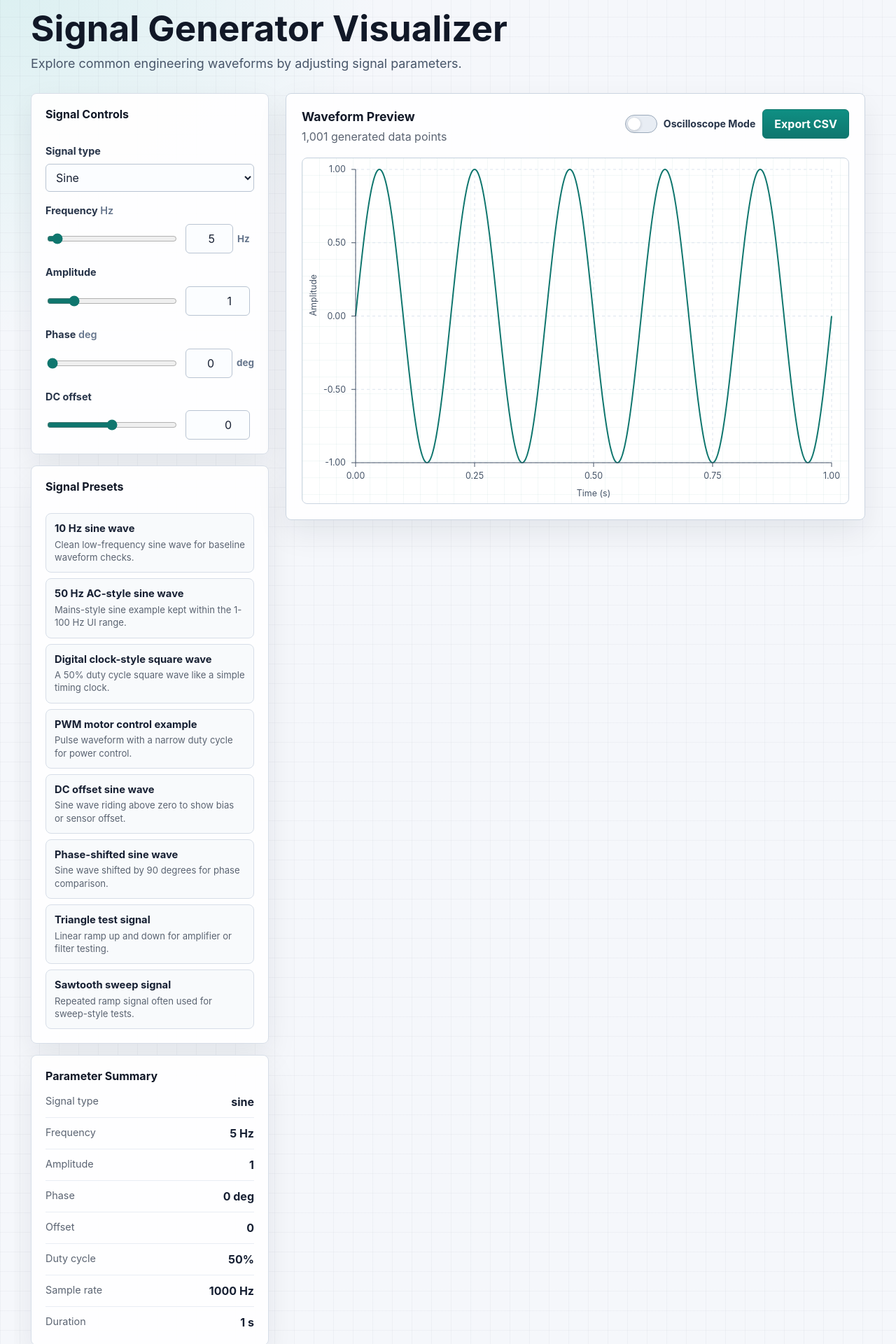
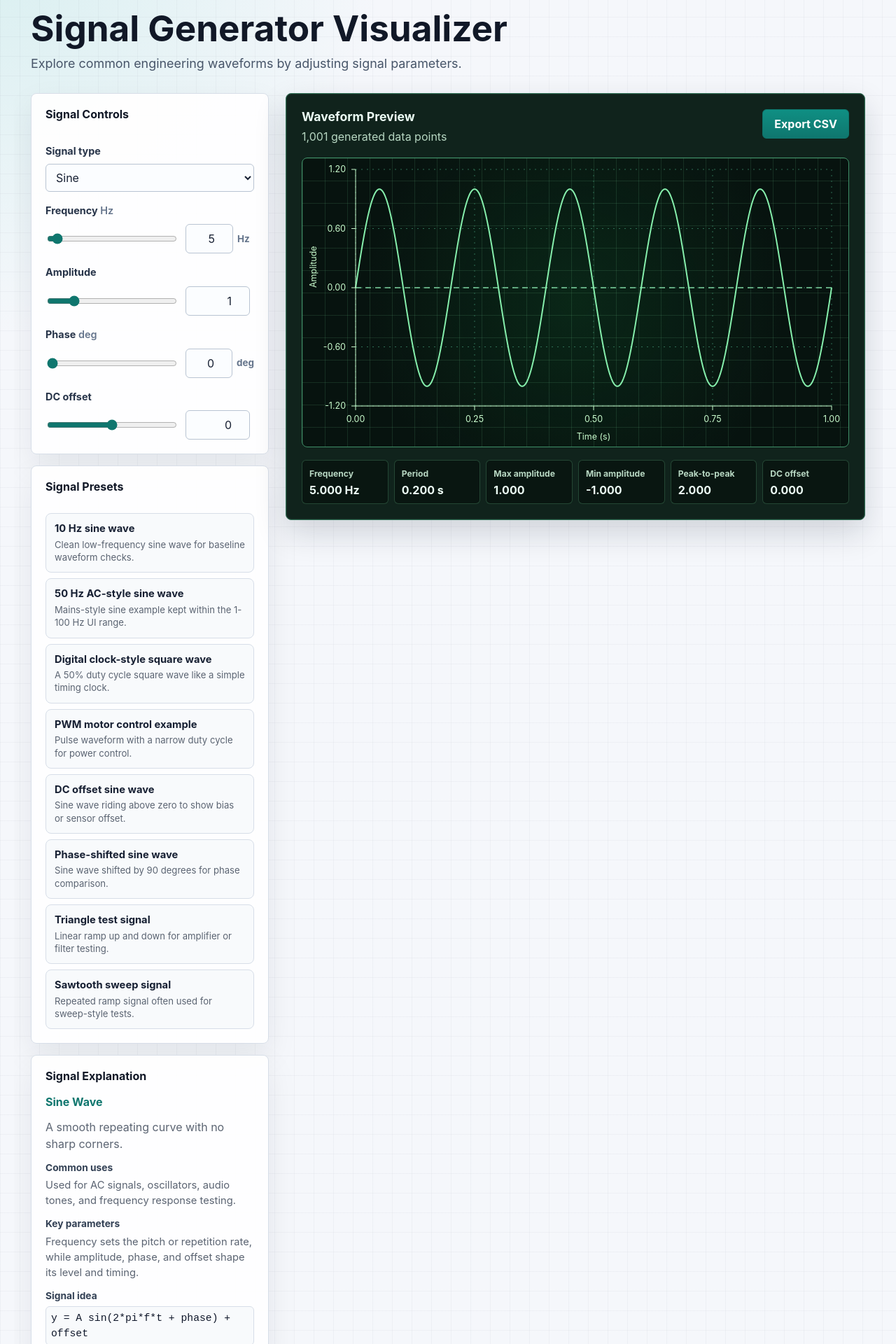
Before and after one commit to hychaw/signal-generator-visualizer, a React (Vite) app: page / in a window 1280 px wide. Shown: the part 60-1980 px from the top of the page at 70% size. Built offline with nearby package versions, Linux system fonts and the light colour scheme.

Commit message:
Simplify waveform display

```diff
--- a/src/App.css
+++ b/src/App.css
@@ -224,10 +224,6 @@
   outline: none;
 }
 
-.summary-panel h2 {
-  margin-bottom: 14px;
-}
-
 .explanation-panel h2 {
   margin-bottom: 14px;
 }
@@ -278,45 +274,18 @@
   white-space: normal;
 }
 
-.parameter-list {
-  display: grid;
-  gap: 10px;
-  margin: 0;
-}
-
-.parameter-list div {
-  display: flex;
-  justify-content: space-between;
-  gap: 16px;
-  border-bottom: 1px solid #e8edf4;
-  padding-bottom: 10px;
-}
-
-.parameter-list div:last-child {
-  border-bottom: 0;
-  padding-bottom: 0;
-}
-
-.parameter-list dt {
-  color: #5b6472;
-  font-size: 0.9rem;
-}
-
-.parameter-list dd {
-  margin: 0;
-  color: #172033;
-  font-weight: 700;
-  text-align: right;
-}
-
 .waveform-panel {
   display: grid;
-  grid-template-rows: auto minmax(390px, 1fr);
+  grid-template-rows: auto minmax(390px, 1fr) auto;
   gap: 18px;
   min-height: 610px;
   min-width: 0;
   padding: 22px;
-  border-color: #cbd5e1;
+  border-color: #2f6f55;
+  background: #10231c;
+  box-shadow:
+    0 18px 45px rgba(15, 23, 42, 0.16),
+    0 0 0 1px rgba(134, 239, 172, 0.08) inset;
 }
 
 .waveform-details {
@@ -329,7 +298,12 @@
 
 .waveform-details h2 {
   margin-bottom: 6px;
+  color: #ecfdf5;
   font-size: 1.1rem;
+}
+
+.waveform-details p {
+  color: #b7d7c2;
 }
 
 .waveform-actions {
@@ -339,62 +313,6 @@
   gap: 10px;
   align-items: center;
   min-width: 0;
-}
-
-.mode-toggle {
-  display: inline-flex;
-  gap: 9px;
-  align-items: center;
-  min-height: 40px;
-  color: #273449;
-  font-size: 0.88rem;
-  font-weight: 700;
-  cursor: pointer;
-}
-
-.mode-toggle input {
-  position: absolute;
-  opacity: 0;
-  pointer-events: none;
-}
-
-.mode-toggle-track {
-  position: relative;
-  width: 46px;
-  height: 26px;
-  flex: 0 0 auto;
-  border: 1px solid #9aa9ba;
-  border-radius: 999px;
-  background: #e8edf4;
-  transition:
-    background-color 160ms ease,
-    border-color 160ms ease,
-    box-shadow 160ms ease;
-}
-
-.mode-toggle-thumb {
-  position: absolute;
-  top: 3px;
-  left: 3px;
-  width: 18px;
-  height: 18px;
-  border-radius: 999px;
-  background: #ffffff;
-  box-shadow: 0 1px 4px rgba(15, 23, 42, 0.22);
-  transition: transform 160ms ease;
-}
-
-.mode-toggle input:checked + .mode-toggle-track {
-  border-color: #0f766e;
-  background: #0f766e;
-}
-
-.mode-toggle input:checked + .mode-toggle-track .mode-toggle-thumb {
-  transform: translateX(20px);
-}
-
-.mode-toggle input:focus-visible + .mode-toggle-track {
-  box-shadow: 0 0 0 3px rgba(15, 118, 110, 0.24);
 }
 
 .export-button {
@@ -428,50 +346,8 @@
   width: 100%;
   min-width: 0;
   min-height: 390px;
-  border: 1px solid #cbd5e1;
+  border: 1px solid #3f8f68;
   border-radius: 8px;
-  background:
-    linear-gradient(rgba(15, 118, 110, 0.05) 1px, transparent 1px),
-    linear-gradient(90deg, rgba(15, 118, 110, 0.05) 1px, transparent 1px),
-    #ffffff;
-  background-size: 24px 24px;
-  overflow: hidden;
-}
-
-.waveform-chart .recharts-cartesian-grid line {
-  stroke: #dce4ee;
-}
-
-.waveform-chart .recharts-text {
-  fill: #475569;
-  font-size: 0.78rem;
-}
-
-.waveform-chart .recharts-default-tooltip {
-  border: 1px solid #cbd5e1 !important;
-  border-radius: 6px;
-  box-shadow: 0 12px 26px rgba(15, 23, 42, 0.12);
-}
-
-.waveform-panel-oscilloscope {
-  border-color: #2f6f55;
-  background: #10231c;
-  box-shadow:
-    0 18px 45px rgba(15, 23, 42, 0.16),
-    0 0 0 1px rgba(134, 239, 172, 0.08) inset;
-}
-
-.waveform-panel-oscilloscope h2,
-.waveform-panel-oscilloscope .mode-toggle {
-  color: #ecfdf5;
-}
-
-.waveform-panel-oscilloscope p {
-  color: #b7d7c2;
-}
-
-.waveform-chart-oscilloscope {
-  border-color: #3f8f68;
   background:
     linear-gradient(rgba(134, 239, 172, 0.12) 1px, transparent 1px),
     linear-gradient(90deg, rgba(134, 239, 172, 0.12) 1px, transparent 1px),
@@ -482,18 +358,21 @@
     32px 32px,
     100% 100%,
     auto;
+  overflow: hidden;
 }
 
-.waveform-chart-oscilloscope .recharts-cartesian-grid line {
+.waveform-chart .recharts-cartesian-grid line {
   stroke: #2f6f55;
 }
 
-.waveform-chart-oscilloscope .recharts-text {
+.waveform-chart .recharts-text {
   fill: #c8facc;
+  font-size: 0.78rem;
 }
 
-.waveform-chart-oscilloscope .recharts-default-tooltip {
+.waveform-chart .recharts-default-tooltip {
   border-color: #3f8f68 !important;
+  border-radius: 6px;
   background: #0c1f18 !important;
   box-shadow: 0 12px 26px rgba(0, 0, 0, 0.28);
 }
@@ -594,16 +473,12 @@
     justify-content: stretch;
   }
 
-  .mode-toggle {
-    width: 100%;
-  }
-
   .export-button {
     width: 100%;
   }
 
   .waveform-panel {
-    grid-template-rows: auto minmax(320px, 1fr);
+    grid-template-rows: auto minmax(320px, 1fr) auto;
     min-height: 480px;
   }
 
--- a/src/App.tsx
+++ b/src/App.tsx
@@ -1,7 +1,6 @@
 import { useMemo, useState } from "react";
 import "./App.css";
 
-import ParameterSummary from "./components/ParameterSummary";
 import SignalControls from "./components/SignalControls";
 import SignalExplanation from "./components/SignalExplanation";
 import SignalPresets from "./components/SignalPresets";
@@ -24,7 +23,6 @@ function App() {
   const [parameters, setParameters] = useState<SignalParameters>(
     () => sanitizeSignalParameters(DEFAULT_SIGNAL_PARAMETERS),
   );
-  const [oscilloscopeMode, setOscilloscopeMode] = useState(false);
 
   const signalData = useMemo(() => generateSignal(parameters), [parameters]);
 
@@ -61,16 +59,13 @@ function App() {
             onParametersChange={updateParameters}
           />
           <SignalPresets onPresetSelect={updateParameters} />
-          <ParameterSummary parameters={parameters} />
           <SignalExplanation signalType={parameters.type} />
         </div>
 
         <WaveformPanel
           data={signalData}
-          oscilloscopeMode={oscilloscopeMode}
           parameters={parameters}
           onExportCsv={exportSignalCsv}
-          onOscilloscopeModeChange={setOscilloscopeMode}
         />
       </section>
 
--- a/src/components/ParameterSummary.tsx
+++ /dev/null
@@ -1,50 +0,0 @@
-import type { SignalParameters } from "../lib/signalTypes";
-
-interface ParameterSummaryProps {
-  parameters: SignalParameters;
-}
-
-function ParameterSummary({ parameters }: ParameterSummaryProps) {
-  return (
-    <section className="panel summary-panel" aria-labelledby="summary-title">
-      <h2 id="summary-title">Parameter Summary</h2>
-
-      <dl className="parameter-list">
-        <div>
-          <dt>Signal type</dt>
-          <dd>{parameters.type}</dd>
-        </div>
-        <div>
-          <dt>Frequency</dt>
-          <dd>{parameters.frequency} Hz</dd>
-        </div>
-        <div>
-          <dt>Amplitude</dt>
-          <dd>{parameters.amplitude}</dd>
-        </div>
-        <div>
-          <dt>Phase</dt>
-          <dd>{parameters.phase} deg</dd>
-        </div>
-        <div>
-          <dt>Offset</dt>
-          <dd>{parameters.offset}</dd>
-        </div>
-        <div>
-          <dt>Duty cycle</dt>
-          <dd>{parameters.dutyCycle}%</dd>
-        </div>
-        <div>
-          <dt>Sample rate</dt>
-          <dd>{parameters.sampleRate} Hz</dd>
-        </div>
-        <div>
-          <dt>Duration</dt>
-          <dd>{parameters.duration} s</dd>
-        </div>
-      </dl>
-    </section>
-  );
-}
-
-export default ParameterSummary;
--- a/src/components/WaveformPanel.tsx
+++ b/src/components/WaveformPanel.tsx
@@ -13,10 +13,8 @@ import type { SignalParameters, SignalPoint } from "../lib/signalTypes";
 
 interface WaveformPanelProps {
   data: SignalPoint[];
-  oscilloscopeMode: boolean;
   parameters: SignalParameters;
   onExportCsv: () => void;
-  onOscilloscopeModeChange: (enabled: boolean) => void;
 }
 
 interface Measurement {
@@ -41,22 +39,12 @@ const formatChartValue = (value: unknown) => {
 };
 
 const chartTheme = {
-  standard: {
-    axis: "#475569",
-    grid: "#e2e8f0",
-    line: "#0f766e",
-    tooltipBackground: "#ffffff",
-    tooltipBorder: "#cbd5e1",
-    tooltipText: "#172033",
-  },
-  oscilloscope: {
   axis: "#c8facc",
   grid: "#2f6f55",
   line: "#86efac",
   tooltipBackground: "#0c1f18",
   tooltipBorder: "#3f8f68",
   tooltipText: "#ecfdf5",
-  },
 };
 
 const formatMeasurement = (value: number, unit = "") => {
@@ -104,26 +92,26 @@ const getMeasurements = (
       value: formatMeasurement(period, " s"),
     },
     {
-      label: "Max",
+      label: "Max amplitude",
       value: formatMeasurement(max),
     },
     {
-      label: "Min",
+      label: "Min amplitude",
       value: formatMeasurement(min),
     },
     {
-      label: "Peak-to-Peak",
+      label: "Peak-to-peak",
       value: formatMeasurement(max - min),
     },
     {
-      label: "Offset",
+      label: "DC offset",
       value: formatMeasurement(dcOffset),
     },
   ];
 
   if (parameters.type === "square" || parameters.type === "pulse") {
     measurements.push({
-      label: "Duty Cycle",
+      label: "Duty cycle",
       value: formatMeasurement(parameters.dutyCycle, "%"),
     });
   }
@@ -142,20 +130,15 @@ const getOscilloscopeYAxisDomain = (data: SignalPoint[]): [number, number] => {
 
 function WaveformPanel({
   data,
-  oscilloscopeMode,
   parameters,
   onExportCsv,
-  onOscilloscopeModeChange,
 }: WaveformPanelProps) {
-  const theme = oscilloscopeMode ? chartTheme.oscilloscope : chartTheme.standard;
   const measurements = getMeasurements(parameters, data);
-  const yAxisDomain = oscilloscopeMode
-    ? getOscilloscopeYAxisDomain(data)
-    : undefined;
+  const yAxisDomain = getOscilloscopeYAxisDomain(data);
 
   return (
     <section
-      className={`panel waveform-panel${oscilloscopeMode ? " waveform-panel-oscilloscope" : ""}`}
+      className="panel waveform-panel"
       aria-labelledby="waveform-panel-title"
     >
       <div className="waveform-details">
@@ -164,19 +147,6 @@ function WaveformPanel({
           <p>{data.length.toLocaleString()} generated data points</p>
         </div>
         <div className="waveform-actions">
-          <label className="mode-toggle">
-            <input
-              checked={oscilloscopeMode}
-              onChange={(event) =>
-                onOscilloscopeModeChange(event.target.checked)
-              }
-              type="checkbox"
-            />
-            <span className="mode-toggle-track" aria-hidden="true">
-              <span className="mode-toggle-thumb" />
-            </span>
-            <span>Oscilloscope Mode</span>
-          </label>
           <button className="export-button" type="button" onClick={onExportCsv}>
             Export CSV
           </button>
@@ -184,7 +154,7 @@ function WaveformPanel({
       </div>
 
       <div
-        className={`waveform-chart${oscilloscopeMode ? " waveform-chart-oscilloscope" : ""}`}
+        className="waveform-chart"
         role="img"
         aria-label="Generated signal waveform chart"
       >
@@ -194,8 +164,8 @@ function WaveformPanel({
             margin={{ top: 16, right: 24, bottom: 28, left: 16 }}
           >
             <CartesianGrid
-              stroke={theme.grid}
-              strokeDasharray={oscilloscopeMode ? "2 6" : "4 4"}
+              stroke={chartTheme.grid}
+              strokeDasharray="2 6"
             />
             <XAxis
               dataKey="t"
@@ -203,10 +173,10 @@ function WaveformPanel({
                 value: "Time (s)",
                 position: "insideBottom",
                 offset: -18,
-                fill: theme.axis,
+                fill: chartTheme.axis,
               }}
-              stroke={theme.axis}
-              tick={{ fill: theme.axis }}
+              stroke={chartTheme.axis}
+              tick={{ fill: chartTheme.axis }}
               tickFormatter={(value: number) => value.toFixed(2)}
               tickMargin={8}
               type="number"
@@ -219,15 +189,14 @@ function WaveformPanel({
                 angle: -90,
                 position: "insideLeft",
                 offset: 0,
-                fill: theme.axis,
+                fill: chartTheme.axis,
               }}
-              stroke={theme.axis}
-              tick={{ fill: theme.axis }}
+              stroke={chartTheme.axis}
+              tick={{ fill: chartTheme.axis }}
               tickFormatter={(value: number) => value.toFixed(2)}
               tickMargin={8}
               type="number"
             />
-            {oscilloscopeMode && (
             <ReferenceLine
               ifOverflow="extendDomain"
               stroke="#7dd3a0"
@@ -235,24 +204,23 @@ function WaveformPanel({
               strokeWidth={1.5}
               y={0}
             />
-            )}
             <Tooltip
               contentStyle={{
-                backgroundColor: theme.tooltipBackground,
-                borderColor: theme.tooltipBorder,
-                color: theme.tooltipText,
+                backgroundColor: chartTheme.tooltipBackground,
+                borderColor: chartTheme.tooltipBorder,
+                color: chartTheme.tooltipText,
               }}
               formatter={(value) => [formatChartValue(value), "Amplitude"]}
-              itemStyle={{ color: theme.tooltipText }}
+              itemStyle={{ color: chartTheme.tooltipText }}
               labelFormatter={(value) => `Time: ${formatChartValue(value)} s`}
-              labelStyle={{ color: theme.tooltipText }}
+              labelStyle={{ color: chartTheme.tooltipText }}
             />
             <Line
               dataKey="y"
               dot={false}
               isAnimationActive={false}
               name="Amplitude"
-              stroke={theme.line}
+              stroke={chartTheme.line}
               strokeWidth={2}
               type="linear"
             />
@@ -260,11 +228,7 @@ function WaveformPanel({
         </ResponsiveContainer>
       </div>
 
-      {oscilloscopeMode && (
-        <section
-          className="scope-readout"
-          aria-label="Oscilloscope measurements"
-        >
+      <section className="scope-readout" aria-label="Signal measurements">
         {measurements.map((measurement) => (
           <div className="scope-measurement" key={measurement.label}>
             <span>{measurement.label}</span>
@@ -272,7 +236,6 @@ function WaveformPanel({
           </div>
         ))}
       </section>
-      )}
     </section>
   );
 }
```
Lines whose indentation alone changed are shown as unchanged.
